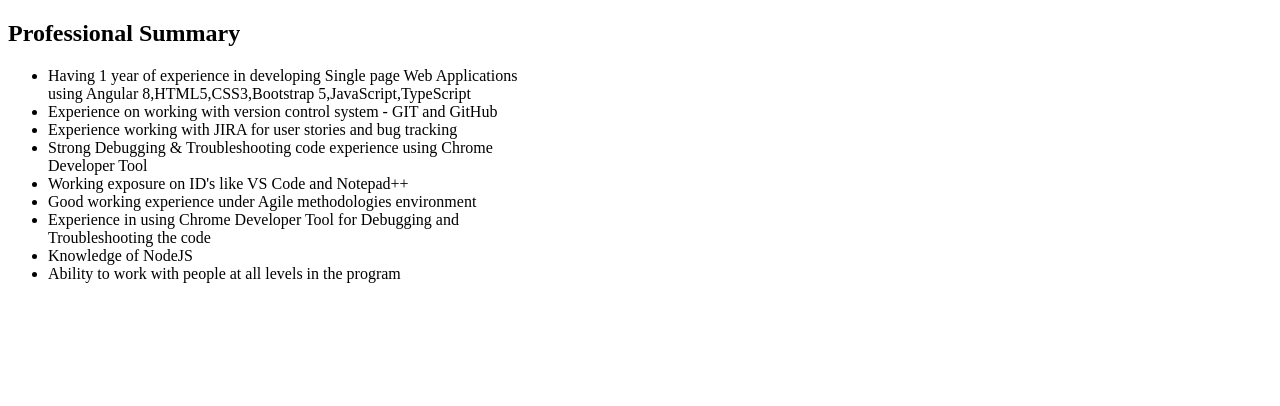
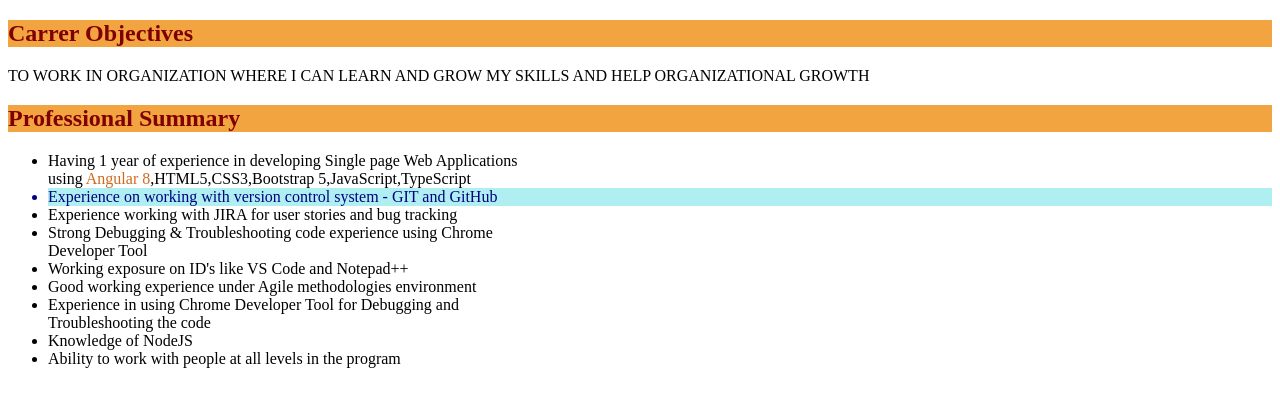
Before and after one commit to RahulChayal/MyProfile, a plain HTML site: page home.html in a window 1280 px wide. Drawn offline with Linux system fonts and the light colour scheme.

Commit message:
update home page
change heading font colour & background

```diff
--- a/home.html
+++ b/home.html
@@ -2,12 +2,25 @@
 <html>
 <head>
     <title>Home</title>
+    <style>
+        h2 {
+           color: maroon; background-color: rgb(241, 164, 64);
+        }
+        .techstack{
+            color: navy ; background-color: rgb(176, 239, 241);
+        }
+        #Angular {
+            color: chocolate;
+        }
+    </style>
 </head>
 <body>
+    <h2>Carrer Objectives</h2>
+    <p>TO WORK IN ORGANIZATION WHERE I CAN LEARN AND GROW MY SKILLS AND HELP ORGANIZATIONAL GROWTH</p>
     <h2>Professional Summary </h2>
     <ul>
-        <li>Having 1 year of experience in developing Single page Web Applications <br>using Angular 8,HTML5,CSS3,Bootstrap 5,JavaScript,TypeScript </li>
-        <li>Experience on working with version control system - GIT and GitHub  </li>
+        <li>Having 1 year of experience in developing Single page Web Applications <br>using <span id="Angular">Angular 8</span>,HTML5,CSS3,Bootstrap 5,JavaScript,TypeScript </li>
+        <li class="techstack">Experience on working with version control system - GIT and GitHub  </li>
         <li>Experience working with JIRA for user stories and bug tracking</li>
         <li>Strong Debugging & Troubleshooting code experience using Chrome<br> Developer Tool </li>
         <li>Working exposure on ID's like VS Code and Notepad++ </li>
```
